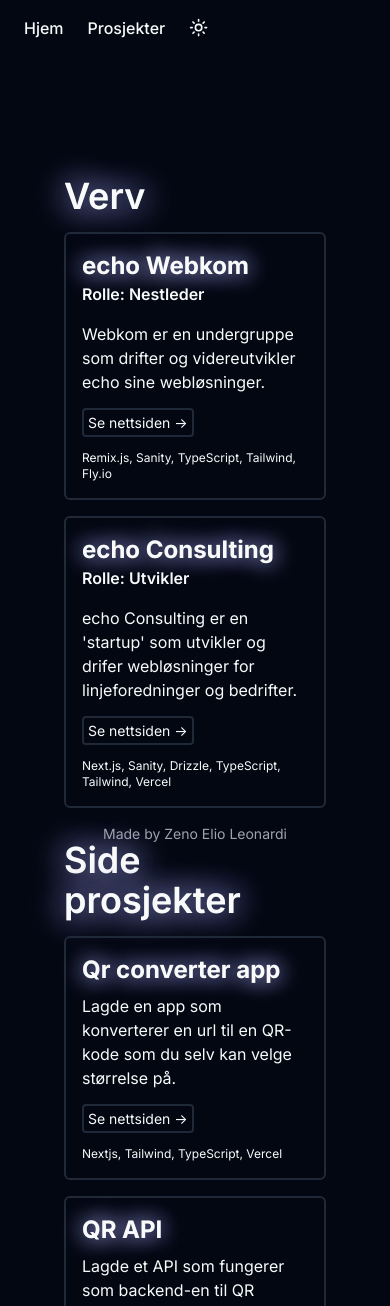
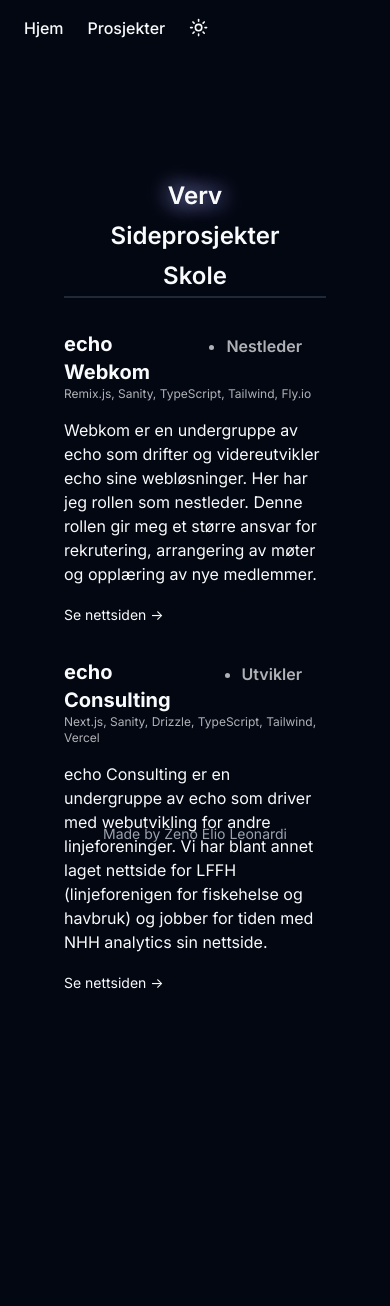
Before and after one commit to 0Zeno/Hjemmeside, a Next.js app: page /prosjekter in a window 390 px wide. Shown: the top 1306 px of the page. After the commit the page ends 1090 px from the top, so only its background shows below. Built offline with nearby package versions, Linux system fonts and the light colour scheme.

Commit message:
Add filters to projects

```diff
--- a/app/prosjekter/page.tsx
+++ b/app/prosjekter/page.tsx
@@ -1,4 +1,4 @@
-import Projects from "@/components/prosjekter";
+import Projects from "@/components/projects";
 
 export default function MyProjects() {
   return (
--- /dev/null
+++ b/components/personal-projects.tsx
@@ -0,0 +1,46 @@
+const projects = [
+  {
+    projectname: "Qr-konverterer",
+    discription:
+      "Lagde en nettside som konverterer en url til en QR-kode som du selv kan velge størrelse på. Dette gjorde jeg for å lære meg hvordan forms fungerer i React.",
+    linknavn: "Se nettsiden ->",
+    link: "https://url-to-qr-converter.vercel.app/",
+    tech: "Nextjs, Tailwind, TypeScript, Vercel",
+  },
+  {
+    projectname: "QR API",
+    discription:
+      "Lagde et API som fungerer som backend-en til QR konvertereren. Dette prosjektet langde jeg for å lære meg litt om Go og hvordan lage et rest-api.",
+    linknavn: "Sjekk ut koden ->",
+    link: "https://github.com/0Zeno/Tetris-INF101",
+    tech: "Go, Docker, Fly.io",
+  },
+];
+
+export default function PersonalProjects() {
+  return (
+    <div>
+      <div className="flex flex-col space-y-8">
+        {projects.map((project) => {
+          return (
+            <div key={project.projectname}>
+              <div>
+                <h1 className="font-bold text-xl">
+                  {project.projectname}
+                </h1>
+                <p className="text-xs pb-4 opacity-70">{project.tech}</p>
+                <p className="pb-4">{project.discription}</p>
+                <a
+                  href={project.link}
+                  className="hover:text-shadow hover:underline text-sm "
+                >
+                  {project.linknavn}
+                </a>
+              </div>
+            </div>
+          );
+        })}
+      </div>
+    </div>
+  );
+}
--- a/components/personlige-prosjekter.tsx
+++ /dev/null
@@ -1,47 +0,0 @@
-const projects = [
-  {
-    projectname: "Qr converter app",
-    discription:
-      "Lagde en app som konverterer en url til en QR-kode som du selv kan velge størrelse på.",
-    linknavn: "Se nettsiden ->",
-    link: "https://url-to-qr-converter.vercel.app/",
-    tech: "Nextjs, Tailwind, TypeScript, Vercel",
-  },
-  {
-    projectname: "QR API",
-    discription:
-      "Lagde et API som fungerer som backend-en til QR konvertereren. Litt overdrevent å lage et API for, men gjorde det for å lære meg litt Go og hvordan HTTP fungerer.",
-    linknavn: "Sjekk ut koden ->",
-    link: "https://github.com/0Zeno/Tetris-INF101",
-    tech: "Go, Docker, Fly.io",
-  },
-];
-
-export default function PersonalProjects() {
-    return(
-        <div>
-      <h1 className="flex text-4xl text-shadow font-semibold">
-        Side prosjekter
-      </h1>
-      <div className="flex flex-col pt-4 space-y-4">
-        {projects.map((project) => {
-          return (
-            <div key={project.projectname}>
-              <div className="border-2 border-border rounded-md p-4">
-                <h1 className="font-bold text-shadow text-2xl pb-2">
-                  {project.projectname}
-                </h1>
-                <p className="pb-4">{project.discription}</p>
-                <a href={project.link} className="hover:text-shadow hover:underline border-2 border-border rounded p-1 hover:bg-slate-900 text-sm ">
-                  {project.linknavn}
-                </a>
-                <p className="text-xs pt-4">{project.tech}</p>
-              </div>
-            </div>
-          );
-        })}
-      </div>
-    </div>
-
-    )
-}
--- /dev/null
+++ b/components/projects.tsx
@@ -0,0 +1,55 @@
+"use client";
+
+import { useState } from "react";
+import PersonalProjects from "./personal-projects";
+import SchoolProjects from "./school-projects";
+import StudentClubProjects from "./student-club-projects";
+import { Button } from "./ui/button";
+import { cn } from "@/lib/utils";
+
+export default function Projects() {
+  const [filter, changeFilter] = useState("verv");
+
+  return (
+    <div className="space-y-8 flex flex-col justify-center items-center sm:mx-64">
+      <div className="flex flex-col sm:flex-row sm:justify-between w-full border-b-2">
+        <Button
+          className={cn("", { "text-shadow": filter === "verv" })}
+          variant={"backgroudblurproject"}
+          onClick={() => changeFilter("verv")}
+        >
+          Verv
+        </Button>
+        <Button
+          className={cn("", { "text-shadow": filter === "sideprosjekter" })}
+          variant={"backgroudblurproject"}
+          onClick={() => changeFilter("sideprosjekter")}
+        >
+          Sideprosjekter
+        </Button>
+        <Button
+          className={cn("", { "text-shadow": filter === "skole" })}
+          variant={"backgroudblurproject"}
+          onClick={() => changeFilter("skole")}
+        >
+          Skole
+        </Button>
+      </div>
+      {filter === "verv" && (
+        <div>
+          <StudentClubProjects />
+        </div>
+      )}
+      {filter === "skole" && (
+        <div>
+          <SchoolProjects />
+        </div>
+      )}
+      {filter === "sideprosjekter" && (
+        <div>
+          <PersonalProjects />
+        </div>
+      )}
+    </div>
+  );
+}
--- a/components/prosjekter.tsx
+++ /dev/null
@@ -1,14 +0,0 @@
-import PersonalProjects from "./personlige-prosjekter";
-import SchoolProjects from "./school-projects";
-import StudentClubProjects from "./student-club-projects";
-
-
-export default function Projects() {
-  return (
-    <div className="space-y-8 flex flex-col justify-center items-center sm:mx-64">
-        <StudentClubProjects/>
-        <PersonalProjects/>
-        <SchoolProjects/>
-      </div>
-  );
-}
--- a/components/school-projects.tsx
+++ b/components/school-projects.tsx
@@ -23,32 +23,29 @@
 
 export default function SchoolProjects() {
   return (
-    <div>
-      <h1 className="flex text-4xl text-shadow font-semibold">
-        Skole prosjekter
-      </h1>
-      <div className="pt-4 space-y-4">
+    <div className="space-y-8">
       {projects.map((project) => {
         return (
           <div key={project.projectname}>
-              <div className="border-2 border-border rounded-md p-4">
-                <p className="font-bold text-shadow text-2xl">
-                  {project.projectname}
-                </p>
-                <p className="font-semibold">{project.fag}</p>
-                <p className="pt-2 pb-4">{project.discription}</p>
+            <div>
+              <div className="flex">
+                <p className="font-bold text-xl">{project.projectname}</p>
+                <ul className="pt-1 pl-6 list-disc">
+                  <li className="opacity-70 font-semibold">{project.fag}</li>
+                </ul>
+              </div>
+              <p className="text-xs pb-4 opacity-70">{project.tech}</p>
+              <p className=" pb-4">{project.discription}</p>
               <a
                 href={project.link}
-                  className="hover:text-shadow hover:underline border-2 border-border rounded p-1 hover:bg-slate-900 text-sm "
+                className="hover:text-shadow hover:underline text-sm "
               >
                 {project.linknavn}
               </a>
-                <p className="text-xs pt-4">{project.tech}</p>
             </div>
           </div>
         );
       })}
     </div>
-    </div>
   );
 }
--- a/components/socials.tsx
+++ b/components/socials.tsx
@@ -28,7 +28,7 @@
               <Button
                 variant="backgroudblur"
                 size="icon"
-                className="w-auto md:h-12 h-8 p-2 space-x-2"
+                className="w-auto p-2"
               >
                 <div className="drop-shadow-md">{link.icon}</div>
                 <div className="flex flex-col text-left">
@@ -47,25 +47,19 @@
   {
     name: "Github",
     href: "https://github.com/0Zeno",
-    icon: <Github />,
+    icon: <Github className="h-4" />,
     username: "@0Zeno",
   },
   {
     name: "LinkedIn",
     href: "https://www.linkedin.com/in/zeno-elio-leonardi-60ba58225/",
-    icon: <Linkedin />,
+    icon: <Linkedin className="h-4"/>,
     username: "in/Zeno Elio Leonardi",
   },
   {
     name: "Mail",
     href: "mailto:zenoelioleone@gmail.com",
-    icon: <Mail />,
+    icon: <Mail className="h-4"/>,
     username: "Zenoelioleone@gmail.com",
   },
-  //{
-    //name: "Instagram",
-    //href: "https://www.instagram.com/zenoelio/",
-    //icon: <Instagram />,
-    //username: "@Zenoelio",
-  //},
 ];
--- a/components/student-club-projects.tsx
+++ b/components/student-club-projects.tsx
@@ -3,7 +3,7 @@
     projectname: "echo Webkom",
     role: "Nestleder",
     discription:
-      "Webkom er en undergruppe som drifter og videreutvikler echo sine webløsninger. ",
+      "Webkom er en undergruppe av echo som drifter og videreutvikler echo sine webløsninger. Her har jeg rollen som nestleder. Denne rollen gir meg et større ansvar for rekrutering, arrangering av møter og opplæring av nye medlemmer.",
     linkname: "echo.uib.no",
     link: "https://echo.uib.no/",
     tech: "Remix.js, Sanity, TypeScript, Tailwind, Fly.io",
@@ -12,7 +12,7 @@
     projectname: "echo Consulting",
     role: "Utvikler",
     discription:
-      "echo Consulting er en 'startup' som utvikler og drifer webløsninger for linjeforedninger og bedrifter.",
+      "echo Consulting er en undergruppe av echo som driver med webutvikling for andre linjeforeninger. Vi har blant annet laget nettside for LFFH (linjeforenigen for fiskehelse og havbruk) og jobber for tiden med NHH analytics sin nettside.",
     linkname: "echo-consulting.no",
     link: "https://echo-consulting.no/",
     tech: "Next.js, Sanity, Drizzle, TypeScript, Tailwind, Vercel",
@@ -21,32 +21,33 @@
 
 export default function StudentClubProjects() {
   return (
-    <div className="flex ">
-      <div className="space-y-4">
-        <h1 className="flex text-4xl text-shadow font-semibold">Verv</h1>
-        <div className="flex flex-col space-y-4">
+    <div>
+      <div className="flex flex-col space-y-8">
         {groupProjects.map((project) => {
           return (
             <div key={project.projectname}>
-                <div className="border-border rounded-md p-4 border-2">
-                  <p className="font-bold text-shadow text-2xl">
+              <div>
+                <div className="flex">
+                  <p className="font-bold text-xl ">
                     {project.projectname}
                   </p>
-                  <p className="font-semibold pb-4">Rolle: {project.role}</p>
+                  <ul className="list-disc px-6">
+                    <li className="font-semibold pt-1 opacity-70">{project.role}</li>
+                  </ul>
+                </div>
+                <p className="text-xs pb-4 opacity-70">{project.tech}</p>
                 <p className="pb-4">{project.discription}</p>
                 <a
                   href={project.link}
-                    className=" hover:text-shadow hover:underline border-2 border-border rounded p-1 hover:bg-slate-900 text-sm "
+                  className=" hover:text-shadow hover:underline text-sm "
                 >
                   Se nettsiden {"->"}
                 </a>
-                  <p className="text-xs pt-4">{project.tech}</p>
               </div>
             </div>
           );
         })}
       </div>
     </div>
-    </div>
   );
 }
--- a/components/ui/button.tsx
+++ b/components/ui/button.tsx
@@ -11,6 +11,7 @@
       destructive:
         "bg-destructive text-destructive-foreground hover:bg-destructive/90",
       backgroudblur: "hover:text-shadow",
+      backgroudblurproject: "hover:text-shadow font-semibold text-2xl",
       secondary: "bg-secondary text-secondary-foreground hover:bg-secondary/80",
       ghost: "hover:bg-accent hover:text-accent-foreground",
       link: "text-primary underline-offset-4 hover:underline",
@@ -19,7 +20,7 @@
       default: "h-10 px-2",
       sm: "h-8 px-3",
       lg: "h-11 px-8",
-      icon: "h-10 w-10",
+      icon: "h-2 w-2 ",
     },
   },
   defaultVariants: {
```
Lines whose indentation alone changed are shown as unchanged.
